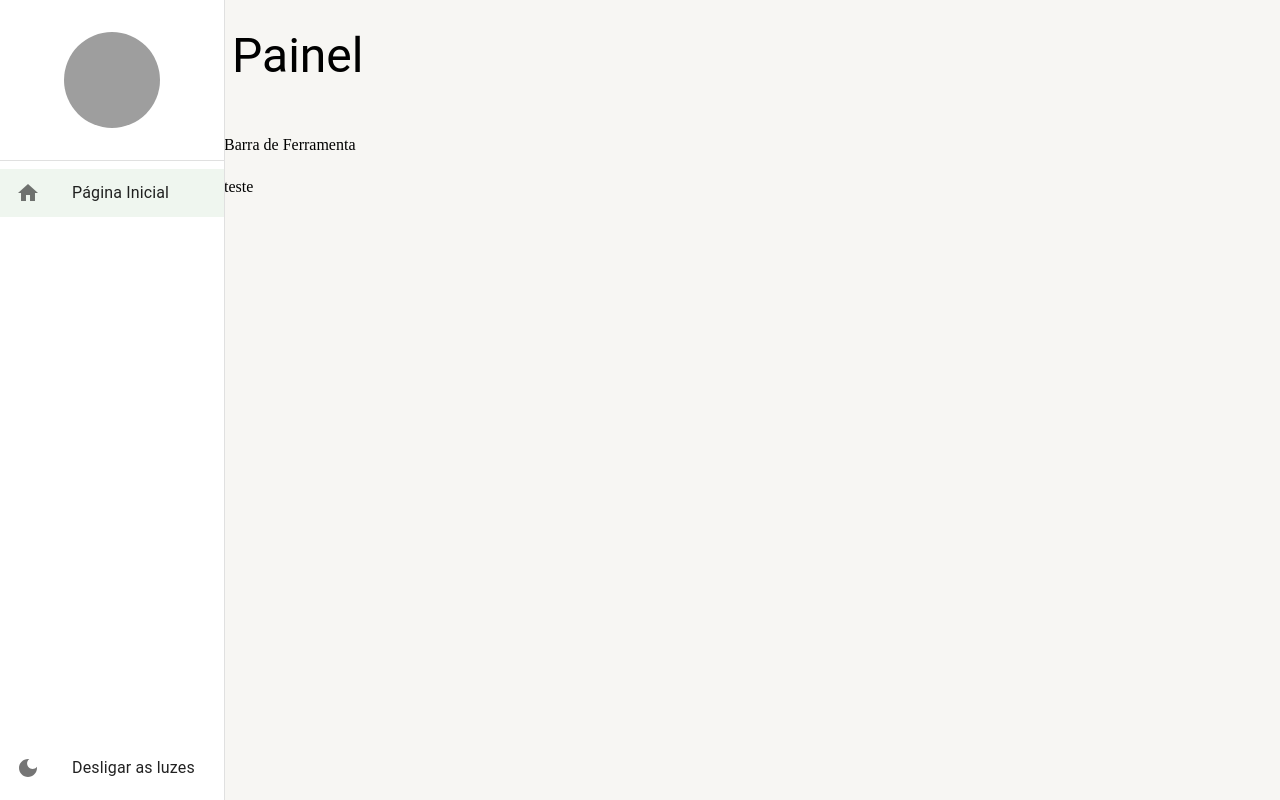
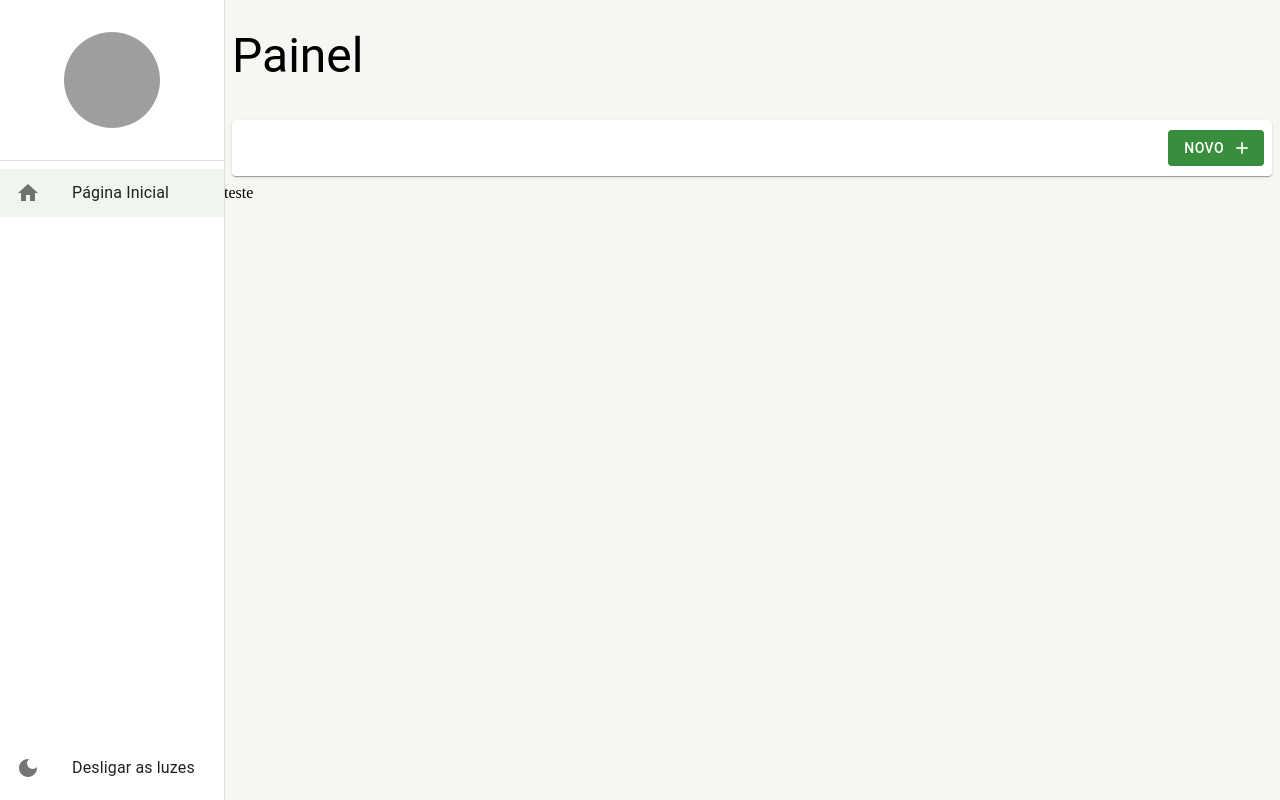
Before and after one commit to Pedro-Afonso/estacionamento-react, a React (Create React App) app: page /pagina-inicial in a window 1280 px wide. Built offline with nearby package versions, Linux system fonts and the light colour scheme; grey boxes are pictures that could not be loaded.

Commit message:
feat: Adicionado FerramentasDaListagem

```diff
--- a/src/pages/Dashboard.tsx
+++ b/src/pages/Dashboard.tsx
@@ -1,8 +1,9 @@
+import { FerramentasDaListagem } from "../shared/components";
 import { LayoutBaseDaPagina } from "../shared/layout";
 
 export const Dashboard = () => {
   return (
-    <LayoutBaseDaPagina titulo="Painel" barraDeFerramentas={<p>Barra de Ferramenta</p>}>
+    <LayoutBaseDaPagina titulo="Painel" barraDeFerramentas={<FerramentasDaListagem />}>
       teste
     </LayoutBaseDaPagina>
   );
--- /dev/null
+++ b/src/shared/components/ferramentas-da-listagem/FerramentasDaListagem.tsx
@@ -0,0 +1,42 @@
+import { Box, Button, Icon, Paper, useTheme } from "@mui/material";
+
+interface IFerramentasDaListagemProps {
+  mostrarBotaoNovo?: boolean;
+  textoBotaoNovo?: string;
+  aoClicarEmNovo?: () => void;
+}
+
+export const FerramentasDaListagem: React.FC<IFerramentasDaListagemProps> = ({
+  mostrarBotaoNovo = true,
+  textoBotaoNovo = "Novo",
+  aoClicarEmNovo,
+}) => {
+  const theme = useTheme();
+
+  return (
+    <Box
+      gap={1}
+      marginX={1}
+      padding={1}
+      paddingX={1}
+      display="flex"
+      alignItems="center"
+      height={theme.spacing(5)}
+      component={Paper}
+    >
+      <Box flex={1} display="flex" justifyContent="end">
+        {mostrarBotaoNovo && (
+          <Button
+            color="primary"
+            disableElevation
+            variant="contained"
+            onClick={aoClicarEmNovo}
+            endIcon={<Icon>add</Icon>}
+          >
+            {textoBotaoNovo}
+          </Button>
+        )}
+      </Box>
+    </Box>
+  );
+};
--- a/src/shared/components/index.ts
+++ b/src/shared/components/index.ts
@@ -1 +1,2 @@
 export * from "./menu-lateral/MenuLateral";
+export * from "./ferramentas-da-listagem/FerramentasDaListagem";
```
